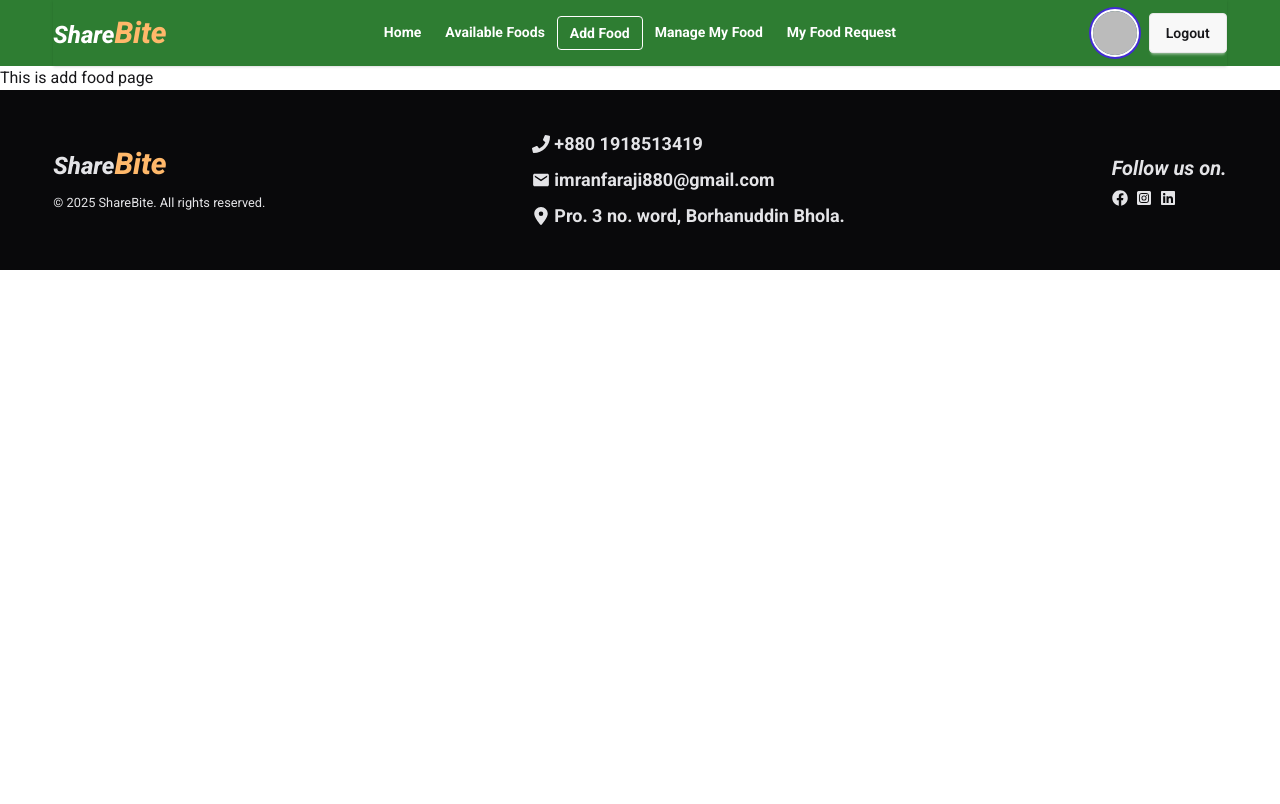
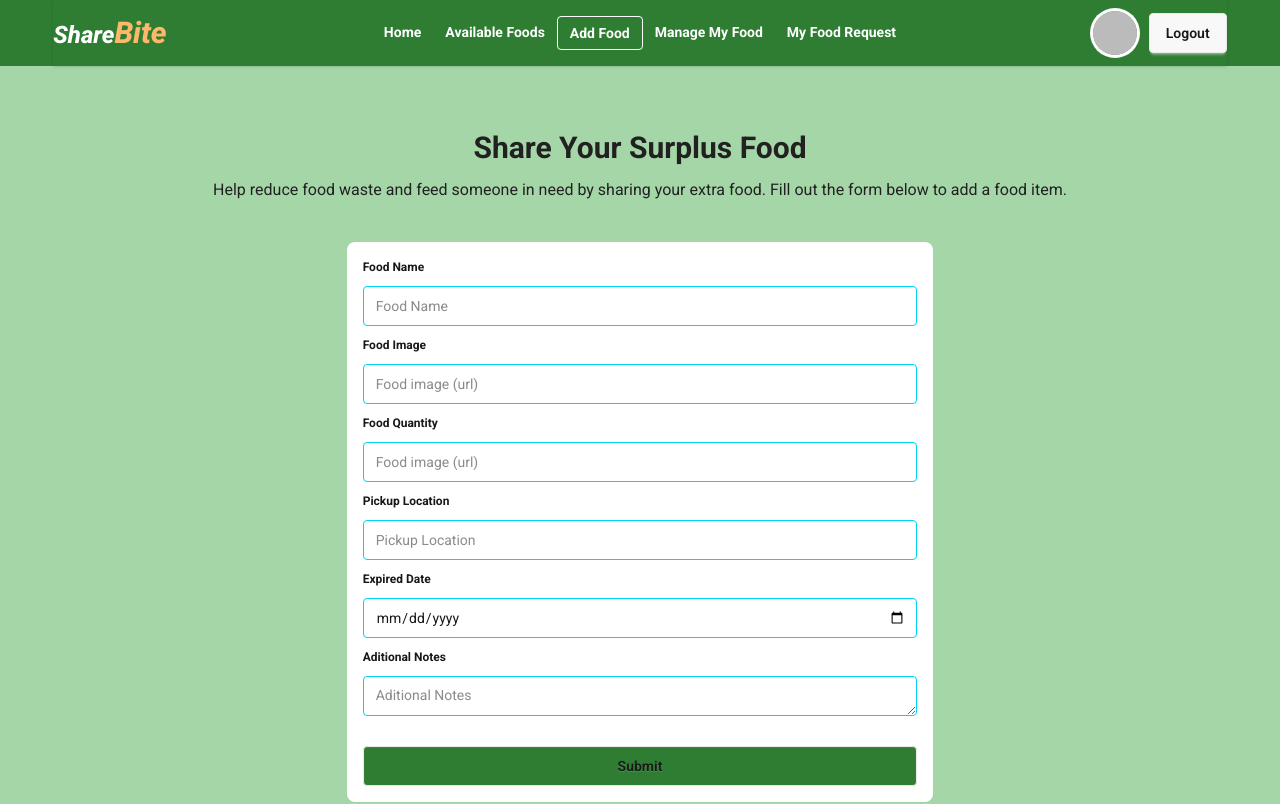
Before and after one commit to Imranfaraji/ShareBite, a React (Vite) app: page /addfood in a window 1280 px wide. Shown: the top 804 px of the page. Built offline with nearby package versions, Linux system fonts and the light colour scheme; no server answers; sample sign-in values are in the browser's storage.

Commit message:
vercel deploy successfully

```diff
--- a/package.json
+++ b/package.json
@@ -11,6 +11,7 @@
   },
   "dependencies": {
     "@tailwindcss/vite": "^4.1.5",
+    "axios": "^1.10.0",
     "daisyui": "^5.0.35",
     "firebase": "^11.10.0",
     "motion": "^12.23.6",
--- a/src/component/Footer/Footer.jsx
+++ b/src/component/Footer/Footer.jsx
@@ -1,5 +1,10 @@
 import React from "react";
-import { FaFacebook, FaInstagramSquare, FaLinkedin, FaPhone } from "react-icons/fa";
+import {
+  FaFacebook,
+  FaInstagramSquare,
+  FaLinkedin,
+  FaPhone,
+} from "react-icons/fa";
 import { FaLocationDot } from "react-icons/fa6";
 import { IoMdMail } from "react-icons/io";
 import { Link } from "react-router";
@@ -10,26 +15,20 @@ const Footer = () => {
       <footer className=" w-full px-2 md:px-0 md:w-11/12 md:mx-auto text-neutral-content p-10 flex flex-col md:flex-row md:items-center gap-2 justify-between">
         {/* logo */}
         <div className="space-y-2">
+          <Link to={"/"} className="flex items-center  justify-start ">
 
-          <Link to={"/"} className="flex items-center justify-start gap-2">
+              <h1 className="text-2xl font-bold italic">Share<span className="text-orange-300 text-2xl md:text-3xl">Bite</span>{" "}</h1>
 
-              <Link to={"/"} className="md:text-2xl text-xl italic font-extrabold">
-                          Share<span className="text-orange-300 text-2xl md:text-3xl">Bite</span>{" "}
-                        </Link>
           </Link>
 
           <small>
-
-
             © {new Date().getFullYear()} ShareBite. All rights reserved.
           </small>
-
         </div>
 
         {/* contract information */}
 
         <div className="md:space-y-2">
-
           <div className="flex items-center gap-1 font-bold text-lg">
             <FaPhone></FaPhone>
             <p>+880 1918513419</p>
@@ -44,35 +43,31 @@ const Footer = () => {
             <FaLocationDot />
             <p>Pro. 3 no. word, Borhanuddin Bhola.</p>
           </div>
-
         </div>
 
         {/* social icon */}
 
         <div>
-
           <h1 className="text-xl font-bold italic">Follow us on.</h1>
 
           <div className="flex items-center gap-2 mt-2">
-            <a target="_blank" href="https://www.facebook.com/imranhosen.borhany">
+            <a
+              target="_blank"
+              href="https://www.facebook.com/imranhosen.borhany"
+            >
               <FaFacebook />
             </a>
             <a target="_blank" href="https://www.instagram.com/imran_2k20/">
               <FaInstagramSquare />
             </a>
-            <a target="_blank" href="https://www.linkedin.com/in/imran-hosen-a4814b363/">
+            <a
+              target="_blank"
+              href="https://www.linkedin.com/in/imran-hosen-a4814b363/"
+            >
               <FaLinkedin />
             </a>
-
-
-
-
-
           </div>
-
         </div>
-
-
       </footer>
     </div>
   );
--- a/src/component/Navbar/Nav.jsx
+++ b/src/component/Navbar/Nav.jsx
@@ -5,6 +5,8 @@ import { toast } from "react-toastify";
 
 const Nav = () => {
   const { user,handlesignOut } = useContext(AuthContext);
+
+
 
   const logoutUser=()=>{
     handlesignOut().then(()=>{
@@ -136,7 +138,7 @@ const Nav = () => {
           {user ? (
             <>
               <div className="avatar w-11 h-11">
-                <div className="ring-primary ring-offset-base-100  rounded-full ring-2 ring-offset-2">
+                <div className=" ring-offset-base-100  rounded-full ring-1 ring-offset-2">
                   <img src={user?.photoURL} />
                 </div>
               </div>
--- a/src/pages/AddFood/AddFood.jsx
+++ b/src/pages/AddFood/AddFood.jsx
@@ -1,11 +1,112 @@
-import React from 'react';
+import React, { useContext } from "react";
+import { AuthContext } from "../../Context/AuthContext";
+import axios from "axios";
+import { toast } from "react-toastify";
 
 const AddFood = () => {
-    return (
-        <div>
-            <h1>This is add food page</h1>
-        </div>
-    );
+  const { user } = useContext(AuthContext);
+
+  const handleFormData=e=>{
+    e.preventDefault()
+    const form=e.target
+    const formData=new FormData(form)
+    const data=Object.fromEntries(formData.entries())
+    data.donnerName=user?.displayName
+    data.donnerimage=user?.photoURL
+    data.email=user?.email
+    data.status="available"
+    const {quantity,...newData}=data
+    newData.quantity=parseInt(quantity)
+
+    axios.post('https://food-donet-server.vercel.app/foods',newData).then(res=>{
+        if(res.data.insertedId){
+            toast.success('Foods Added Successfully!')
+            form.reset()
+        }
+    })
+
+
+
+
+  }
+  return (
+    <div className="w-full  secondary py-16">
+      <div className="text-center text-color">
+        <h1 className="text-3xl font-bold mb-3">Share Your Surplus Food</h1>
+        <p>
+          Help reduce food waste and feed someone in need by sharing your extra
+          food. Fill out the form below to add a food item.
+        </p>
+      </div>
+
+      <div className="responsive">
+        <form onSubmit={handleFormData} className="mt-10">
+          <fieldset className="fieldset bg-white border-none rounded-box md:w-1/2 space-y-1 md:mx-auto w-full border p-4">
+
+
+            <label className="font-bold">Food Name</label>
+            <input
+              type="text"
+              className="input w-full border border-cyan-400 focus:outline-none "
+              placeholder="Food Name"
+              required
+              name='foodName'
+            />
+
+            <label className="font-bold">Food Image</label>
+            <input
+              type="url"
+              className="input w-full border border-cyan-400 focus:outline-none "
+              placeholder="Food image (url)"
+              required
+              name='foodImage'
+            />
+
+            <label className="font-bold">Food Quantity</label>
+            <input
+              type="number"
+              className="input w-full border border-cyan-400 focus:outline-none"
+              placeholder="Food image (url)"
+              required
+              name='quantity'
+            />
+
+            <label className="font-bold">Pickup Location</label>
+            <input
+              type="text"
+              className="input w-full border border-cyan-400 focus:outline-none"
+              placeholder="Pickup Location"
+              required
+              name='location'
+            />
+
+            <label className="font-bold">Expired Date</label>
+            <input
+              type="date"
+              className="input w-full border border-cyan-400 focus:outline-none"
+
+              required
+              name='expiredDate'
+            />
+            <label className="font-bold">Aditional Notes</label>
+            <textarea
+              type="date"
+              className="input w-full border border-cyan-400 focus:outline-none  py-2"
+              placeholder="Aditional Notes"
+
+              required
+              name='notes'
+            />
+
+
+            <input type="submit"  className="primary btn mt-5 hover:bg-green-500"/>
+
+
+          </fieldset>
+        </form>
+      </div>
+    </div>
+  );
 };
 
 export default AddFood;
```
Also changed, not shown: 1 other file (tests, documents, lock files or other folders). Lines whose indentation alone changed are shown as unchanged.
